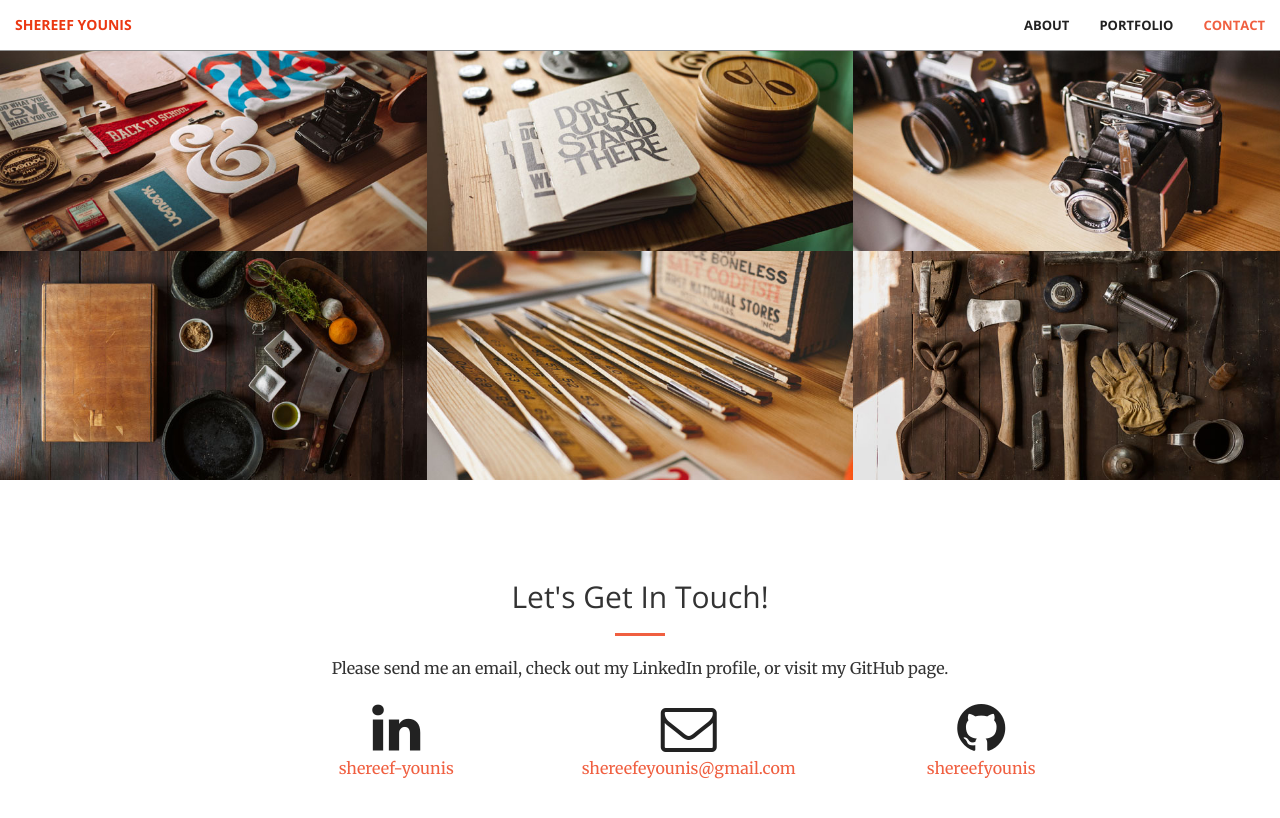
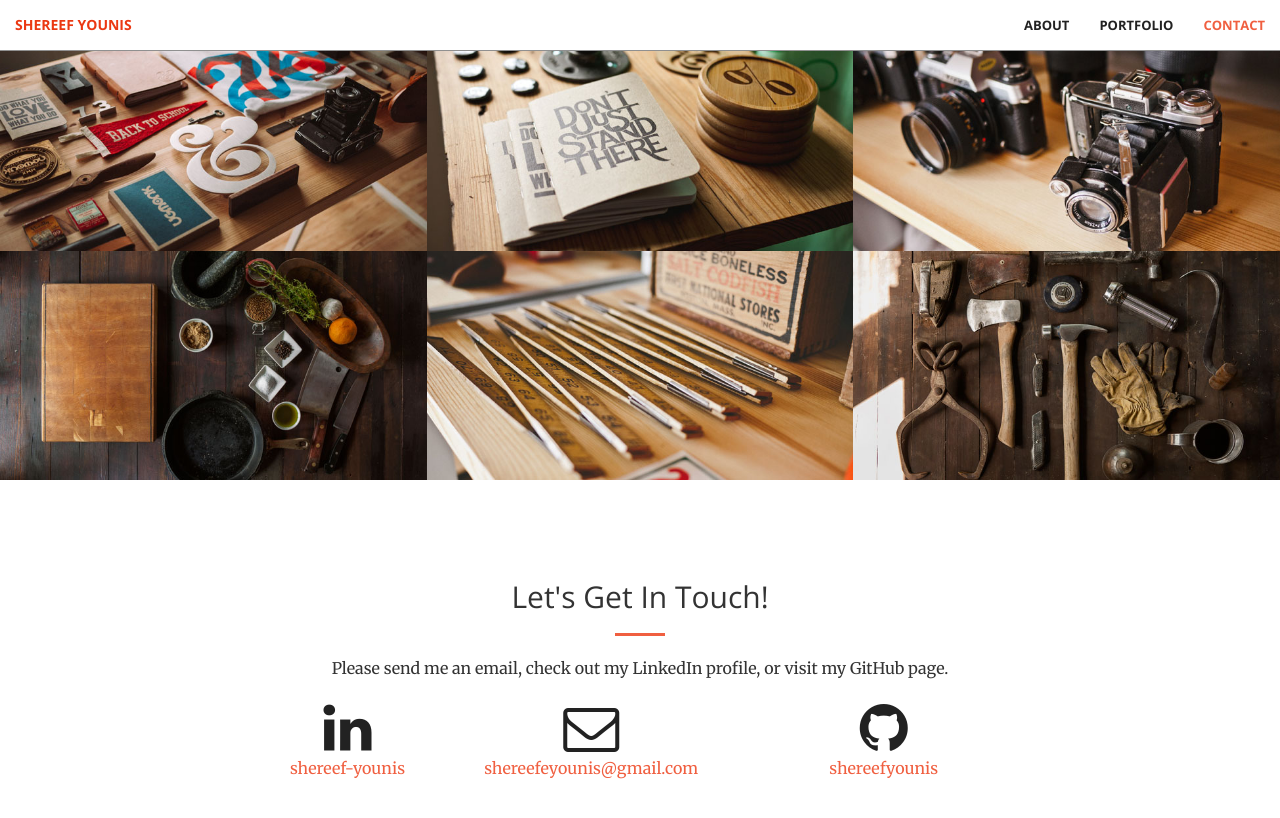
Before and after one commit to shereefyounis/Shereef-Younis-Portfolio, a Jekyll site: the page built from index.html, in a window 1280 px wide and 900 px high, scrolled down 1487 px. Shown: the top 818 px of the window. Built offline with Jekyll 4.4.1, drawn with Linux system fonts in a browser that asks for light colours.

Commit message:
Update contact.html

```diff
--- a/_includes/contact.html
+++ b/_includes/contact.html
@@ -7,7 +7,7 @@
                 <p>Please send me an email, check out my LinkedIn profile, or visit my GitHub page.</p>
             </div>
 
-        <div class="col-lg-3 col-lg-offset-2 text-center">
+        <div class="col-lg-2 col-lg-offset-2 text-center">
             <a href="https://www.linkedin.com/in/{{ site.linkedin_username }}">
                 <i class="fa fa-linkedin fa-3x wow bounceIn" data-wow-delay=".1s"></i>
                 <p>{{ site.linkedin_username }}</p>
```
